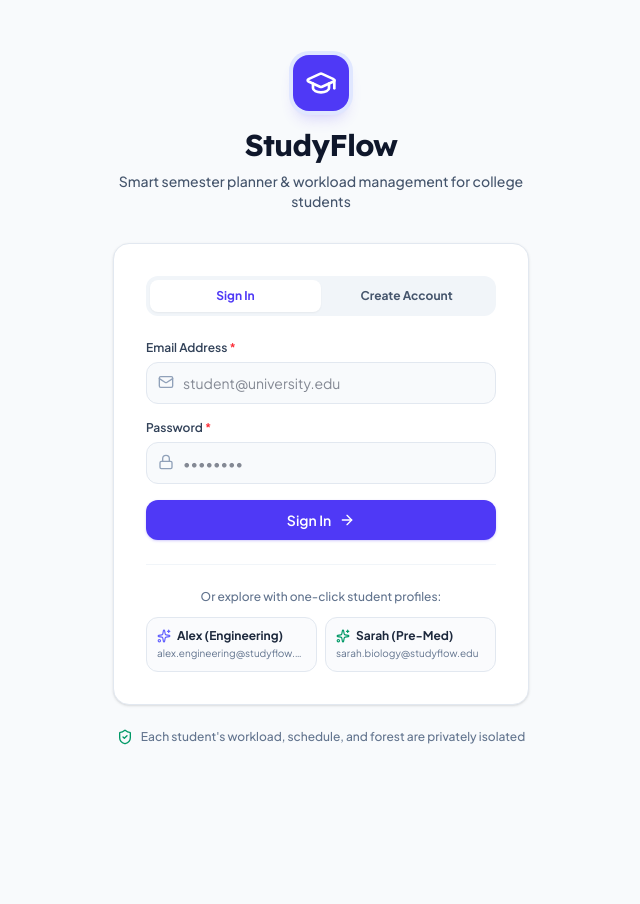
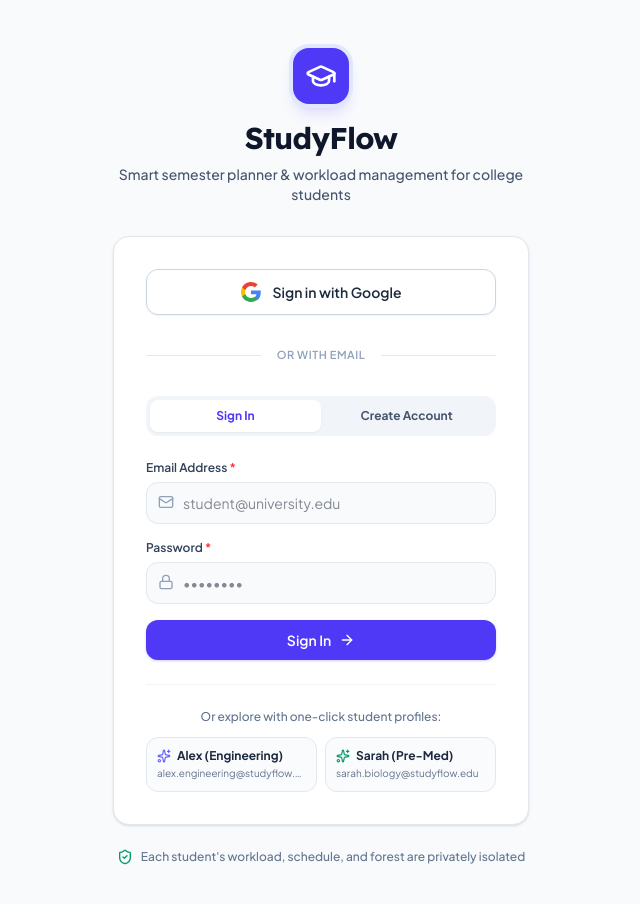
Before and after one commit to BAHGOOT/StudyFlow_1-, a React (Vite) app: page / in a window 1280 px wide. Shown: the top 904 px of the page, without its empty margins (319-959 px from the left). Before the commit the page ends 800 px from the top, so only its background shows below. Built offline with nearby package versions, Linux system fonts and the light colour scheme; no server answers.

Commit message:
feat(auth): add Google sign-in support
Integrate Google OAuth provider into Firebase configuration and update authentication context to support pop-up sign-in flow.

```diff
--- /dev/null
+++ b/firebase.js
@@ -0,0 +1,31 @@
+import { initializeApp } from "firebase/app";
+import { getAnalytics } from "firebase/analytics";
+import { getAuth, GoogleAuthProvider } from "firebase/auth";
+
+const firebaseConfig = {
+  apiKey: "AIzaSyDhvJ4P5sQj4Hpoafkth0bLlekOJus1lgc",
+  authDomain: "studyflow-50ffd.firebaseapp.com",
+  projectId: "studyflow-50ffd",
+  storageBucket: "studyflow-50ffd.firebasestorage.app",
+  messagingSenderId: "181840277686",
+  appId: "1:181840277686:web:08c76966dcc944173ff617",
+  measurementId: "G-50B8C5ZMH4"
+};
+
+// Initialize Firebase
+const app = initializeApp(firebaseConfig);
+let analyticsInstance = null;
+if (typeof window !== "undefined") {
+  try {
+    analyticsInstance = getAnalytics(app);
+  } catch (err) {
+    console.warn("Analytics initialization skipped in current environment:", err);
+  }
+}
+export const analytics = analyticsInstance;
+
+// Export Auth utilities for Google Sign-In
+export const auth = getAuth(app);
+export const googleProvider = new GoogleAuthProvider();
+
+export default app;
--- a/src/components/AuthScreen.tsx
+++ b/src/components/AuthScreen.tsx
@@ -19,7 +19,7 @@ interface AuthScreenProps {
 }
 
 export const AuthScreen: React.FC<AuthScreenProps> = () => {
-  const { signIn, signUp } = useAuth();
+  const { signInWithGoogle, signIn, signUp } = useAuth();
   const [isRegistering, setIsRegistering] = useState(false);
   const [email, setEmail] = useState('');
   const [password, setPassword] = useState('');
@@ -28,6 +28,29 @@ export const AuthScreen: React.FC<AuthScreenProps> = () => {
   const [university, setUniversity] = useState('');
   const [error, setError] = useState<string | null>(null);
   const [isSubmitting, setIsSubmitting] = useState(false);
+  const [isGoogleSubmitting, setIsGoogleSubmitting] = useState(false);
+
+  const handleGoogleSignIn = async () => {
+    setError(null);
+    setIsGoogleSubmitting(true);
+    try {
+      await signInWithGoogle();
+    } catch (err: unknown) {
+      const errorObj = err as { code?: string; message?: string };
+      console.warn('Google sign-in error:', err);
+      if (errorObj.code === 'auth/popup-closed-by-user') {
+        setError('Sign-in popup was closed before completing.');
+      } else if (errorObj.code === 'auth/cancelled-popup-request') {
+        // Ignored
+      } else if (errorObj.code === 'auth/popup-blocked') {
+        setError('Google sign-in popup was blocked by browser. Please allow popups for this site.');
+      } else {
+        setError(errorObj.message || 'Google sign-in could not be completed. Please try again.');
+      }
+    } finally {
+      setIsGoogleSubmitting(false);
+    }
+  };
 
   const handleSubmit = async (e: React.FormEvent) => {
     e.preventDefault();
@@ -105,6 +128,47 @@ export const AuthScreen: React.FC<AuthScreenProps> = () => {
 
       <div className="mt-8 sm:mx-auto sm:w-full sm:max-w-md px-4">
         <div className="bg-white py-8 px-6 sm:px-8 shadow-sm rounded-2xl border border-slate-200">
+          {/* Google Sign-In Primary Action */}
+          <button
+            type="button"
+            id="google-signin-button"
+            onClick={handleGoogleSignIn}
+            disabled={isGoogleSubmitting || isSubmitting}
+            className="w-full mb-6 flex items-center justify-center gap-3 py-3 px-4 rounded-xl border border-slate-300 bg-white hover:bg-slate-50 text-slate-800 font-semibold text-sm shadow-xs transition-all hover:border-slate-400 disabled:opacity-60 cursor-pointer group"
+          >
+            {isGoogleSubmitting ? (
+              <Loader2 className="w-5 h-5 animate-spin text-indigo-600" />
+            ) : (
+              <svg className="w-5 h-5" viewBox="0 0 24 24">
+                <path
+                  fill="#4285F4"
+                  d="M23.745 12.27c0-.7-.06-1.4-.19-2.07H12v4.51h6.6c-.29 1.52-1.14 2.82-2.4 3.68v3.05h3.88c2.27-2.09 3.66-5.17 3.66-9.17z"
+                />
+                <path
+                  fill="#34A853"
+                  d="M12 24c3.24 0 5.95-1.08 7.93-2.91l-3.88-3.05c-1.08.72-2.45 1.16-4.05 1.16-3.12 0-5.77-2.1-6.72-4.93H1.25v3.15C3.26 21.36 7.35 24 12 24z"
+                />
+                <path
+                  fill="#FBBC05"
+                  d="M5.28 14.27c-.25-.72-.38-1.49-.38-2.27s.13-1.55.38-2.27V6.58H1.25C.45 8.16 0 9.97 0 12s.45 3.84 1.25 5.42l4.03-3.15z"
+                />
+                <path
+                  fill="#EA4335"
+                  d="M12 4.75c1.77 0 3.35.61 4.6 1.8l3.42-3.42C17.95 1.19 15.24 0 12 0 7.35 0 3.26 2.64 1.25 6.58l4.03 3.15c.95-2.83 3.6-4.93 6.72-4.93z"
+                />
+              </svg>
+            )}
+            <span>{isGoogleSubmitting ? 'Signing in with Google...' : 'Sign in with Google'}</span>
+          </button>
+
+          <div className="relative flex py-2 items-center mb-6">
+            <div className="flex-grow border-t border-slate-200"></div>
+            <span className="flex-shrink mx-4 text-[11px] font-semibold text-slate-400 uppercase tracking-wider">
+              Or with email
+            </span>
+            <div className="flex-grow border-t border-slate-200"></div>
+          </div>
+
           {/* Tab Switcher */}
           <div className="flex p-1 bg-slate-100 rounded-xl mb-6">
             <button
--- a/src/components/Settings.tsx
+++ b/src/components/Settings.tsx
@@ -345,7 +345,7 @@ export function Settings({
                 <span>Firestore Cloud Integration</span>
               </div>
               <p className="text-xs text-slate-300 leading-relaxed font-mono truncate">
-                Database: ai-studio-studyflow-15155819-8288-4902-b266-160fbe30f763
+                Project: studyflow-50ffd (Google Auth &amp; Firestore)
               </p>
               <div className="text-[11px] text-slate-400">
                 Full root &amp; subcollection read/write permissions authorized in <span className="font-mono text-slate-300">firestore.rules</span>.
--- a/src/contexts/AuthContext.tsx
+++ b/src/contexts/AuthContext.tsx
@@ -2,11 +2,12 @@ import React, { createContext, useContext, useState, useEffect } from 'react';
 import {
   signInWithEmailAndPassword,
   createUserWithEmailAndPassword,
+  signInWithPopup,
   signOut as firebaseSignOut,
   onAuthStateChanged,
   updateProfile,
 } from 'firebase/auth';
-import { auth } from '../lib/firebase';
+import { auth, googleProvider } from '../lib/firebase';
 import { initializeUserAccount } from '../services/firestoreService';
 
 export interface AuthUser {
@@ -28,6 +29,7 @@ export interface StoredAccount {
 interface AuthContextType {
   currentUser: AuthUser | null;
   loading: boolean;
+  signInWithGoogle: () => Promise<void>;
   signIn: (email: string, pass: string, isDemo?: boolean) => Promise<void>;
   signUp: (email: string, pass: string, name: string, major?: string, university?: string, isDemo?: boolean) => Promise<void>;
   logout: () => Promise<void>;
@@ -122,6 +124,32 @@ export const AuthProvider: React.FC<{ children: React.ReactNode }> = ({ children
       clearTimeout(timeout);
     };
   }, []);
+
+  const signInWithGoogle = async () => {
+    try {
+      const result = await signInWithPopup(auth, googleProvider);
+      if (result.user) {
+        const authUser: AuthUser = {
+          uid: result.user.uid,
+          email: result.user.email,
+          displayName: result.user.displayName || result.user.email?.split('@')[0] || 'Student',
+        };
+        setCurrentUser(authUser);
+        localStorage.setItem(LOCAL_STORAGE_ACTIVE_USER_KEY, JSON.stringify(authUser));
+        await initializeUserAccount(
+          result.user.uid,
+          result.user.email || '',
+          result.user.displayName || undefined,
+          undefined,
+          undefined,
+          false
+        );
+      }
+    } catch (popupErr: unknown) {
+      console.warn('Google sign-in popup error:', popupErr);
+      throw popupErr;
+    }
+  };
 
   const signIn = async (email: string, pass: string, isDemo = false) => {
     const normalizedEmail = email.trim().toLowerCase();
@@ -241,7 +269,7 @@ export const AuthProvider: React.FC<{ children: React.ReactNode }> = ({ children
   };
 
   return (
-    <AuthContext.Provider value={{ currentUser, loading, signIn, signUp, logout }}>
+    <AuthContext.Provider value={{ currentUser, loading, signInWithGoogle, signIn, signUp, logout }}>
       {children}
     </AuthContext.Provider>
   );
--- /dev/null
+++ b/src/firebase.js
@@ -0,0 +1,31 @@
+import { initializeApp } from "firebase/app";
+import { getAnalytics } from "firebase/analytics";
+import { getAuth, GoogleAuthProvider } from "firebase/auth";
+
+const firebaseConfig = {
+  apiKey: "AIzaSyDhvJ4P5sQj4Hpoafkth0bLlekOJus1lgc",
+  authDomain: "studyflow-50ffd.firebaseapp.com",
+  projectId: "studyflow-50ffd",
+  storageBucket: "studyflow-50ffd.firebasestorage.app",
+  messagingSenderId: "181840277686",
+  appId: "1:181840277686:web:08c76966dcc944173ff617",
+  measurementId: "G-50B8C5ZMH4"
+};
+
+// Initialize Firebase
+const app = initializeApp(firebaseConfig);
+let analyticsInstance = null;
+if (typeof window !== "undefined") {
+  try {
+    analyticsInstance = getAnalytics(app);
+  } catch (err) {
+    console.warn("Analytics initialization skipped in current environment:", err);
+  }
+}
+export const analytics = analyticsInstance;
+
+// Export Auth utilities for Google Sign-In
+export const auth = getAuth(app);
+export const googleProvider = new GoogleAuthProvider();
+
+export default app;
--- a/src/lib/firebase.ts
+++ b/src/lib/firebase.ts
@@ -1,13 +1,21 @@
 import { initializeApp, getApps, getApp } from 'firebase/app';
-import { getAuth } from 'firebase/auth';
+import { getAuth, GoogleAuthProvider } from 'firebase/auth';
 import { getFirestore } from 'firebase/firestore';
-import firebaseConfig from '../../firebase-applet-config.json';
+
+export const firebaseConfig = {
+  apiKey: "AIzaSyDhvJ4P5sQj4Hpoafkth0bLlekOJus1lgc",
+  authDomain: "studyflow-50ffd.firebaseapp.com",
+  projectId: "studyflow-50ffd",
+  storageBucket: "studyflow-50ffd.firebasestorage.app",
+  messagingSenderId: "181840277686",
+  appId: "1:181840277686:web:08c76966dcc944173ff617",
+  measurementId: "G-50B8C5ZMH4"
+};
 
 const app = getApps().length > 0 ? getApp() : initializeApp(firebaseConfig);
 
 export const auth = getAuth(app);
-export const db = firebaseConfig.firestoreDatabaseId
-  ? getFirestore(app, firebaseConfig.firestoreDatabaseId)
-  : getFirestore(app);
+export const googleProvider = new GoogleAuthProvider();
+export const db = getFirestore(app);
 
 export default app;
```
